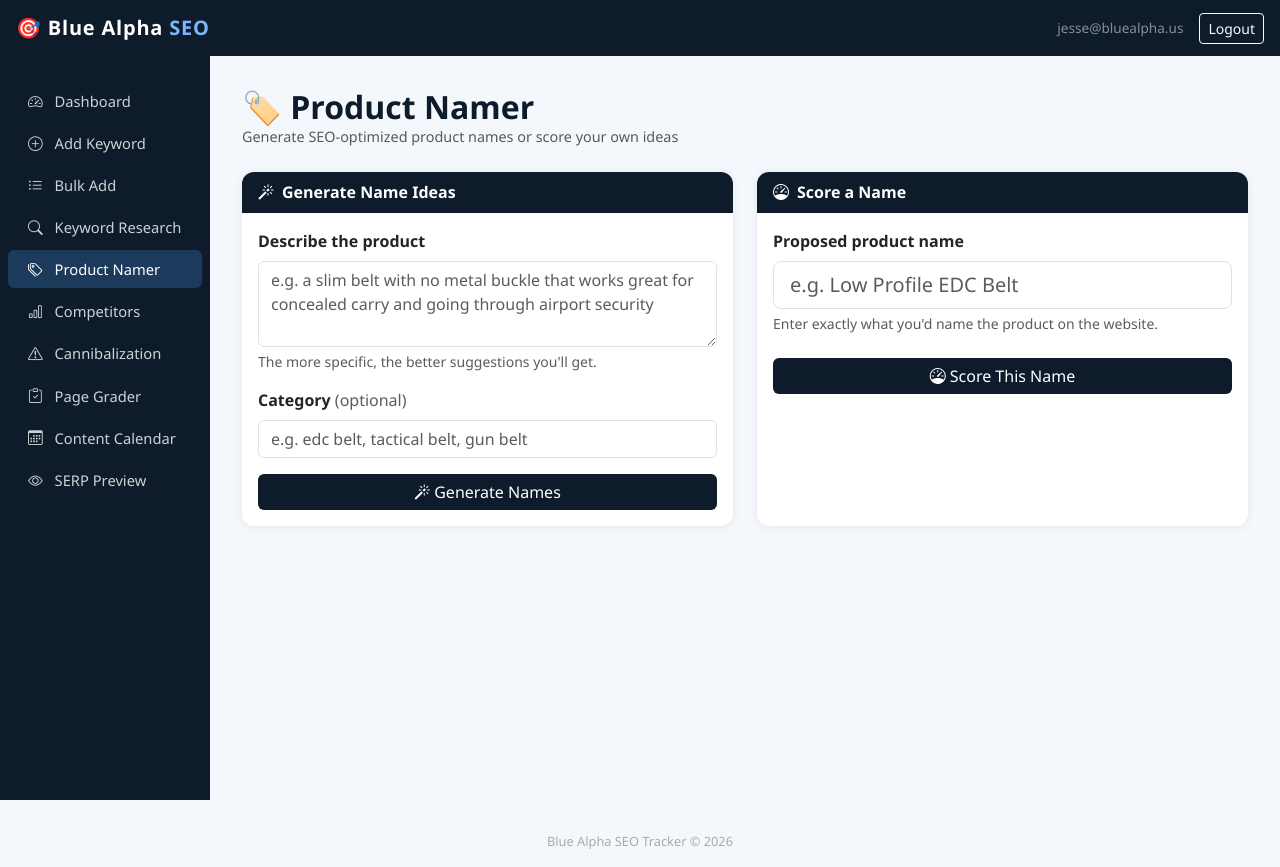
After one commit to maverick-for-jesse/bluealpha-seo-tracker, a Flask app: page /product-namer in a window 1280 px wide. The commit adds this page. Run offline with Flask 3, Linux system fonts and the light colour scheme; a user stored in the database is signed in.

Commit message:
Add Product Namer tool (generate + score)
- Generate: describe a product, get 20 keyword/name ideas ranked by SEO score
- Score: enter a proposed name, get score 0-100 with breakdown + alternatives
- SEO score based on search volume + difficulty
- Verdict: Excellent/Good/Average/Poor with explanation
- Traffic potential at #1 and #3 shown for each
- One-click Track button to add name to rank tracker
- Sidebar link added

```diff
--- a/app.py
+++ b/app.py
@@ -1226,6 +1226,213 @@ def dataforseo_related_keywords(seed: str, location_code: int = 2840, language_c
     return [k for k, _ in keywords[:30]]
 
 
+@app.route("/product-namer", methods=["GET", "POST"])
+@login_required
+def product_namer():
+    results = None
+    scored = None
+    description = None
+    score_name = None
+    error = None
+
+    if request.method == "POST":
+        action = request.form.get("action", "generate")
+        location_code = 2840
+
+        # --- OPTION 1: Generate name suggestions ---
+        if action == "generate":
+            description = request.form.get("description", "").strip()
+            category = request.form.get("category", "").strip()
+            if not description:
+                flash("Please describe the product.", "warning")
+            else:
+                try:
+                    # Build seed keywords from description + category
+                    seeds = []
+                    if category:
+                        seeds.append(category)
+                    # Extract key phrases from description (2-3 word combos)
+                    words = [w.lower() for w in description.split() if len(w) > 3
+                             and w.lower() not in {'with','that','this','have','for','and','the','our','very','also'}]
+                    # Add some seed combos
+                    seeds.append(description[:50])
+                    if category:
+                        seeds.append(f"{category} belt")
+                        seeds.append(f"tactical {category}")
+                        seeds.append(f"edc {category}")
+
+                    # Get related keywords for each seed
+                    all_keywords = set()
+                    for seed in seeds[:3]:
+                        try:
+                            related = dataforseo_related_keywords(seed, location_code=location_code)
+                            all_keywords.update(related[:20])
+                        except Exception:
+                            pass
+
+                    # Add category itself
+                    if category:
+                        all_keywords.add(category)
+
+                    if not all_keywords:
+                        error = "Could not generate suggestions. Try a more specific description."
+                    else:
+                        kw_list = list(all_keywords)[:40]
+                        vol_data = dataforseo_keyword_data(kw_list, location_code=location_code)
+
+                        tracked_set = {kw.keyword.lower() for kw in Keyword.query.all()}
+
+                        results = []
+                        for kw_text in kw_list:
+                            d = vol_data.get(kw_text.lower(), {})
+                            vol = d.get("search_volume")
+                            comp = d.get("competition")
+                            cpc_val = d.get("cpc")
+                            diff = estimate_seo_difficulty(vol, comp, cpc_val)
+                            results.append({
+                                "name": kw_text,
+                                "search_volume": vol,
+                                "difficulty": diff,
+                                "cpc": cpc_val,
+                                "traffic_at_1": estimate_traffic(1, vol) if vol else None,
+                                "traffic_at_3": estimate_traffic(3, vol) if vol else None,
+                                "already_tracked": kw_text.lower() in tracked_set,
+                                "score": _name_score(vol, diff),
+                            })
+
+                        # Sort by score desc
+                        results.sort(key=lambda r: r["score"] or 0, reverse=True)
+                        results = results[:20]
+
+                except Exception as e:
+                    logger.error(f"Product namer generate error: {e}")
+                    error = str(e)
+
+        # --- OPTION 3: Score a proposed name ---
+        elif action == "score":
+            score_name = request.form.get("score_name", "").strip()
+            if not score_name:
+                flash("Please enter a name to score.", "warning")
+            else:
+                try:
+                    vol_data = dataforseo_keyword_data([score_name], location_code=location_code)
+                    d = vol_data.get(score_name.lower(), {})
+                    vol = d.get("search_volume")
+                    comp = d.get("competition")
+                    cpc_val = d.get("cpc")
+                    diff = estimate_seo_difficulty(vol, comp, cpc_val)
+                    overall = _name_score(vol, diff)
+
+                    # Get related to show alternatives
+                    alternatives = []
+                    try:
+                        related = dataforseo_related_keywords(score_name, location_code=location_code)
+                        alt_data = dataforseo_keyword_data(related[:10], location_code=location_code)
+                        for kw in related[:8]:
+                            ad = alt_data.get(kw.lower(), {})
+                            av = ad.get("search_volume")
+                            ac = ad.get("competition")
+                            acpc = ad.get("cpc")
+                            alternatives.append({
+                                "name": kw,
+                                "search_volume": av,
+                                "difficulty": estimate_seo_difficulty(av, ac, acpc),
+                                "score": _name_score(av, estimate_seo_difficulty(av, ac, acpc)),
+                            })
+                        alternatives.sort(key=lambda x: x["score"] or 0, reverse=True)
+                    except Exception:
+                        pass
+
+                    scored = {
+                        "name": score_name,
+                        "search_volume": vol,
+                        "difficulty": diff,
+                        "cpc": cpc_val,
+                        "traffic_at_1": estimate_traffic(1, vol) if vol else None,
+                        "traffic_at_3": estimate_traffic(3, vol) if vol else None,
+                        "score": overall,
+                        "score_breakdown": _name_score_breakdown(vol, diff),
+                        "alternatives": alternatives,
+                    }
+                except Exception as e:
+                    logger.error(f"Product namer score error: {e}")
+                    error = str(e)
+
+    return render_template("product_namer.html",
+                           results=results, scored=scored,
+                           description=description, score_name=score_name,
+                           error=error)
+
+
+def _name_score(search_volume, difficulty):
+    """Score a product name 0-100 for SEO viability."""
+    if search_volume is None:
+        return 0
+    # Volume score (0-60): log scale
+    import math
+    if search_volume <= 0:
+        vol_score = 0
+    elif search_volume >= 50000:
+        vol_score = 60
+    elif search_volume >= 10000:
+        vol_score = 50
+    elif search_volume >= 5000:
+        vol_score = 42
+    elif search_volume >= 1000:
+        vol_score = 32
+    elif search_volume >= 500:
+        vol_score = 22
+    elif search_volume >= 100:
+        vol_score = 14
+    else:
+        vol_score = 6
+
+    # Difficulty score (0-40): lower difficulty = higher score
+    diff = difficulty or 50
+    diff_score = max(0, 40 - int(diff * 0.4))
+
+    return min(100, vol_score + diff_score)
+
+
+def _name_score_breakdown(search_volume, difficulty):
+    """Return score breakdown for display."""
+    import math
+    vol = search_volume or 0
+    diff = difficulty or 50
+
+    if vol >= 10000:
+        vol_label, vol_color = "Very High", "success"
+    elif vol >= 1000:
+        vol_label, vol_color = "Good", "success"
+    elif vol >= 100:
+        vol_label, vol_color = "Low", "warning"
+    else:
+        vol_label, vol_color = "Very Low", "danger"
+
+    if diff < 30:
+        diff_label, diff_color = "Easy to rank", "success"
+    elif diff < 60:
+        diff_label, diff_color = "Moderate", "warning"
+    else:
+        diff_label, diff_color = "Hard to rank", "danger"
+
+    score = _name_score(vol, diff)
+    if score >= 70:
+        verdict = ("🏆 Excellent name", "Strong search demand with achievable ranking difficulty. Go for it.", "success")
+    elif score >= 50:
+        verdict = ("👍 Good name", "Decent search volume. Worth using if it fits the product.", "primary")
+    elif score >= 30:
+        verdict = ("⚠️ Average name", "Low search volume or high competition. Consider alternatives.", "warning")
+    else:
+        verdict = ("❌ Poor SEO name", "Very little search demand. People aren't searching for this phrase.", "danger")
+
+    return {
+        "vol_label": vol_label, "vol_color": vol_color,
+        "diff_label": diff_label, "diff_color": diff_color,
+        "verdict": verdict,
+    }
+
+
 @app.route("/keyword-research", methods=["GET", "POST"])
 @login_required
 def keyword_research():
--- a/templates/base.html
+++ b/templates/base.html
@@ -82,6 +82,10 @@
            href="{{ url_for('keyword_research') }}">
           <i class="bi bi-search"></i> Keyword Research
         </a>
+        <a class="nav-link {% if request.endpoint == 'product_namer' %}active{% endif %}"
+           href="{{ url_for('product_namer') }}">
+          <i class="bi bi-tags"></i> Product Namer
+        </a>
         <a class="nav-link {% if request.endpoint == 'competitors' %}active{% endif %}"
            href="{{ url_for('competitors') }}">
           <i class="bi bi-bar-chart"></i> Competitors
--- /dev/null
+++ b/templates/product_namer.html
@@ -0,0 +1,241 @@
+{% extends "base.html" %}
+{% block title %}Product Namer — Blue Alpha SEO{% endblock %}
+
+{% block head %}
+<style>
+  .score-ring { width:80px;height:80px;border-radius:50%;display:flex;align-items:center;justify-content:center;font-size:1.5rem;font-weight:700;border:5px solid; }
+  .score-excellent { border-color:#16a34a;color:#16a34a;background:#f0fff4; }
+  .score-good { border-color:#2563a8;color:#2563a8;background:#e8f0fe; }
+  .score-average { border-color:#d97706;color:#d97706;background:#fffbeb; }
+  .score-poor { border-color:#dc2626;color:#dc2626;background:#fef2f2; }
+  .name-card { border-left:4px solid var(--ba-blue);transition:box-shadow .15s; }
+  .name-card:hover { box-shadow:0 4px 12px rgba(0,0,0,.1); }
+  .rank-pill { display:inline-block;padding:2px 10px;border-radius:20px;font-size:.78rem;font-weight:600; }
+</style>
+{% endblock %}
+
+{% block content %}
+<div class="d-flex align-items-center gap-3 mb-4">
+  <div>
+    <h2 class="mb-0 fw-bold" style="color:var(--ba-navy)">🏷️ Product Namer</h2>
+    <p class="text-muted mb-0" style="font-size:.9rem">Generate SEO-optimized product names or score your own ideas</p>
+  </div>
+</div>
+
+{% if error %}
+<div class="alert alert-danger mb-4"><i class="bi bi-exclamation-triangle me-2"></i>{{ error }}</div>
+{% endif %}
+
+<div class="row g-4">
+
+  <!-- LEFT: Generator -->
+  <div class="col-md-6">
+    <div class="card h-100">
+      <div class="card-header fw-semibold"><i class="bi bi-magic me-2"></i>Generate Name Ideas</div>
+      <div class="card-body">
+        <form method="POST" id="generateForm">
+          <input type="hidden" name="action" value="generate">
+          <div class="mb-3">
+            <label class="form-label fw-semibold">Describe the product</label>
+            <textarea name="description" class="form-control" rows="3"
+                      placeholder="e.g. a slim belt with no metal buckle that works great for concealed carry and going through airport security"
+                      required>{{ description or '' }}</textarea>
+            <div class="form-text">The more specific, the better suggestions you'll get.</div>
+          </div>
+          <div class="mb-3">
+            <label class="form-label fw-semibold">Category <span class="text-muted fw-normal">(optional)</span></label>
+            <input type="text" name="category" class="form-control"
+                   placeholder="e.g. edc belt, tactical belt, gun belt">
+          </div>
+          <button type="submit" class="btn btn-navy w-100" id="genBtn">
+            <span class="spinner-border spinner-border-sm me-1" id="genSpinner" style="display:none"></span>
+            <i class="bi bi-magic me-1" id="genIcon"></i>Generate Names
+          </button>
+        </form>
+      </div>
+    </div>
+  </div>
+
+  <!-- RIGHT: Scorer -->
+  <div class="col-md-6">
+    <div class="card h-100">
+      <div class="card-header fw-semibold"><i class="bi bi-speedometer me-2"></i>Score a Name</div>
+      <div class="card-body">
+        <form method="POST" id="scoreForm">
+          <input type="hidden" name="action" value="score">
+          <div class="mb-3">
+            <label class="form-label fw-semibold">Proposed product name</label>
+            <input type="text" name="score_name" class="form-control form-control-lg"
+                   placeholder="e.g. Low Profile EDC Belt"
+                   value="{{ score_name or '' }}" required>
+            <div class="form-text">Enter exactly what you'd name the product on the website.</div>
+          </div>
+          <button type="submit" class="btn btn-navy w-100 mt-2" id="scoreBtn">
+            <span class="spinner-border spinner-border-sm me-1" id="scoreSpinner" style="display:none"></span>
+            <i class="bi bi-speedometer me-1" id="scoreIcon"></i>Score This Name
+          </button>
+        </form>
+
+        {% if scored %}
+        <hr class="my-4">
+        <!-- Score result -->
+        <div class="d-flex align-items-center gap-4 mb-3">
+          {% set s = scored.score %}
+          <div class="score-ring {% if s >= 70 %}score-excellent{% elif s >= 50 %}score-good{% elif s >= 30 %}score-average{% else %}score-poor{% endif %}">
+            {{ s }}
+          </div>
+          <div>
+            <div class="fw-bold fs-5">{{ scored.name }}</div>
+            {% set verdict = scored.score_breakdown.verdict %}
+            <span class="badge bg-{{ verdict[2] }}">{{ verdict[0] }}</span>
+            <div class="text-muted small mt-1">{{ verdict[1] }}</div>
+          </div>
+        </div>
+
+        <div class="row g-2 mb-3">
+          <div class="col-6">
+            <div class="p-2 rounded text-center" style="background:#f4f7fb">
+              <div class="fw-bold {% if scored.search_volume and scored.search_volume >= 1000 %}text-success{% elif scored.search_volume %}text-warning{% else %}text-danger{% endif %}">
+                {% if scored.search_volume %}{{ "{:,}".format(scored.search_volume) }}{% else %}—{% endif %}
+              </div>
+              <div class="text-muted" style="font-size:.75rem">Monthly Searches</div>
+              <div class="small">
+                <span class="badge bg-{{ scored.score_breakdown.vol_color }} bg-opacity-75">{{ scored.score_breakdown.vol_label }}</span>
+              </div>
+            </div>
+          </div>
+          <div class="col-6">
+            <div class="p-2 rounded text-center" style="background:#f4f7fb">
+              <div class="fw-bold {% if scored.difficulty and scored.difficulty < 30 %}text-success{% elif scored.difficulty and scored.difficulty < 60 %}text-warning{% else %}text-danger{% endif %}">
+                {% if scored.difficulty is not none %}{{ scored.difficulty }}/100{% else %}—{% endif %}
+              </div>
+              <div class="text-muted" style="font-size:.75rem">SEO Difficulty</div>
+              <div class="small">
+                <span class="badge bg-{{ scored.score_breakdown.diff_color }} bg-opacity-75">{{ scored.score_breakdown.diff_label }}</span>
+              </div>
+            </div>
+          </div>
+        </div>
+
+        {% if scored.traffic_at_1 %}
+        <div class="p-2 rounded mb-3" style="background:#f4f7fb">
+          <div class="text-muted small fw-semibold mb-1">Traffic Potential (est. monthly visits)</div>
+          <div class="d-flex gap-3">
+            <div class="text-center"><div class="fw-bold text-success">~{{ "{:,}".format(scored.traffic_at_1) }}</div><div style="font-size:.72rem;color:#9ca3af">if #1</div></div>
+            <div class="text-center"><div class="fw-bold text-warning">~{{ "{:,}".format(scored.traffic_at_3) }}</div><div style="font-size:.72rem;color:#9ca3af">if #3</div></div>
+          </div>
+        </div>
+        {% endif %}
+
+        {% if scored.alternatives %}
+        <div>
+          <div class="text-muted small fw-semibold mb-2">Better alternatives to consider:</div>
+          {% for alt in scored.alternatives[:4] %}
+          {% if alt.score and alt.score > scored.score %}
+          <div class="d-flex justify-content-between align-items-center py-1 border-bottom">
+            <span class="small">{{ alt.name }}</span>
+            <div class="d-flex gap-2 align-items-center">
+              {% if alt.search_volume %}<span class="text-muted" style="font-size:.75rem">{{ "{:,}".format(alt.search_volume) }}/mo</span>{% endif %}
+              <span class="rank-pill {% if alt.score >= 70 %}bg-success text-white{% elif alt.score >= 50 %}bg-primary text-white{% else %}bg-warning text-dark{% endif %}">{{ alt.score }}</span>
+            </div>
+          </div>
+          {% endif %}
+          {% endfor %}
+        </div>
+        {% endif %}
+        {% endif %}
+
+      </div>
+    </div>
+  </div>
+</div>
+
+<!-- Generator results -->
+{% if results %}
+<div class="card mt-4">
+  <div class="card-header d-flex justify-content-between align-items-center">
+    <span><i class="bi bi-list-stars me-2"></i>Name Suggestions for "{{ description }}"</span>
+    <small class="text-white-50">Sorted by SEO score</small>
+  </div>
+  <div class="table-responsive">
+    <table class="table table-hover align-middle mb-0">
+      <thead>
+        <tr>
+          <th>Name / Keyword</th>
+          <th class="text-center">SEO Score</th>
+          <th class="text-end">Monthly Searches</th>
+          <th class="text-center">Difficulty</th>
+          <th class="text-end">Traffic if #1</th>
+          <th class="text-center">Action</th>
+        </tr>
+      </thead>
+      <tbody>
+        {% for r in results %}
+        <tr>
+          <td>
+            <span class="fw-semibold">{{ r.name }}</span>
+            {% if r.already_tracked %}<span class="badge bg-success ms-1" style="font-size:.65rem">Tracked</span>{% endif %}
+          </td>
+          <td class="text-center">
+            {% set s = r.score or 0 %}
+            <span class="rank-pill {% if s >= 70 %}bg-success text-white{% elif s >= 50 %}bg-primary text-white{% elif s >= 30 %}bg-warning text-dark{% else %}bg-secondary text-white{% endif %}">
+              {{ s }}
+            </span>
+          </td>
+          <td class="text-end">
+            {% if r.search_volume %}
+              {% if r.search_volume >= 10000 %}<span class="volume-high">{{ "{:,}".format(r.search_volume) }}</span>
+              {% elif r.search_volume >= 1000 %}<span class="volume-mid">{{ "{:,}".format(r.search_volume) }}</span>
+              {% else %}<span class="volume-low">{{ "{:,}".format(r.search_volume) }}</span>{% endif %}
+            {% else %}<span class="text-muted">—</span>{% endif %}
+          </td>
+          <td class="text-center">
+            {% if r.difficulty is not none %}
+              {% set d = r.difficulty|int %}
+              {% if d < 30 %}<span class="diff-easy">{{ d }}</span>
+              {% elif d < 60 %}<span class="diff-medium">{{ d }}</span>
+              {% else %}<span class="diff-hard">{{ d }}</span>{% endif %}
+            {% else %}<span class="text-muted">—</span>{% endif %}
+          </td>
+          <td class="text-end">
+            {% if r.traffic_at_1 %}<span class="text-success fw-semibold">~{{ "{:,}".format(r.traffic_at_1) }}</span>
+            {% else %}<span class="text-muted">—</span>{% endif %}
+          </td>
+          <td class="text-center">
+            {% if not r.already_tracked %}
+            <form method="POST" action="{{ url_for('keyword_research_add_tracked') }}">
+              <input type="hidden" name="keyword" value="{{ r.name }}">
+              <input type="hidden" name="volume" value="{{ r.search_volume or '' }}">
+              <button type="submit" class="btn btn-sm btn-outline-primary" style="font-size:.75rem;padding:2px 8px">
+                + Track
+              </button>
+            </form>
+            {% else %}
+            <span class="text-muted" style="font-size:.78rem">✓</span>
+            {% endif %}
+          </td>
+        </tr>
+        {% endfor %}
+      </tbody>
+    </table>
+  </div>
+</div>
+{% endif %}
+
+{% endblock %}
+
+{% block scripts %}
+<script>
+document.getElementById('generateForm').addEventListener('submit', function() {
+  document.getElementById('genSpinner').style.display = 'inline-block';
+  document.getElementById('genIcon').style.display = 'none';
+  document.getElementById('genBtn').disabled = true;
+  document.getElementById('genBtn').childNodes[2].textContent = ' Generating…';
+});
+document.getElementById('scoreForm').addEventListener('submit', function() {
+  document.getElementById('scoreSpinner').style.display = 'inline-block';
+  document.getElementById('scoreIcon').style.display = 'none';
+  document.getElementById('scoreBtn').disabled = true;
+});
+</script>
+{% endblock %}
```
